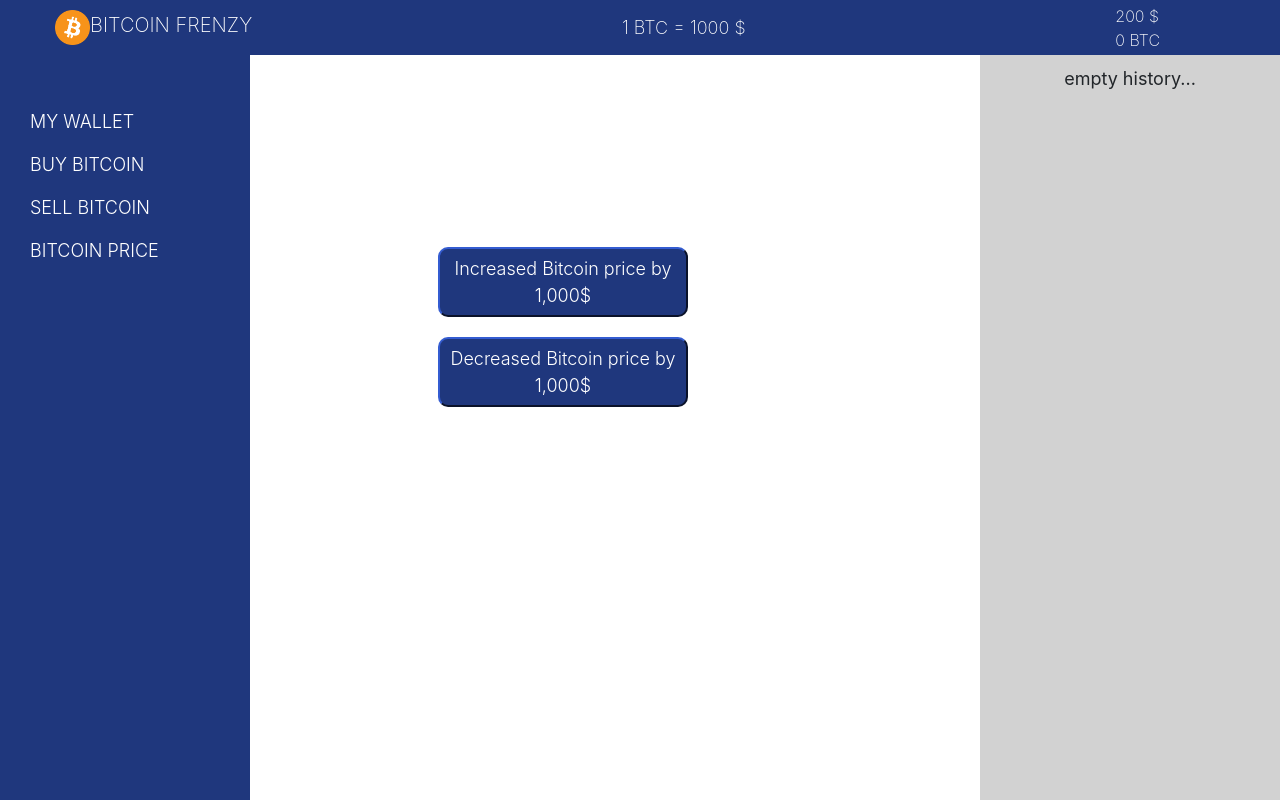
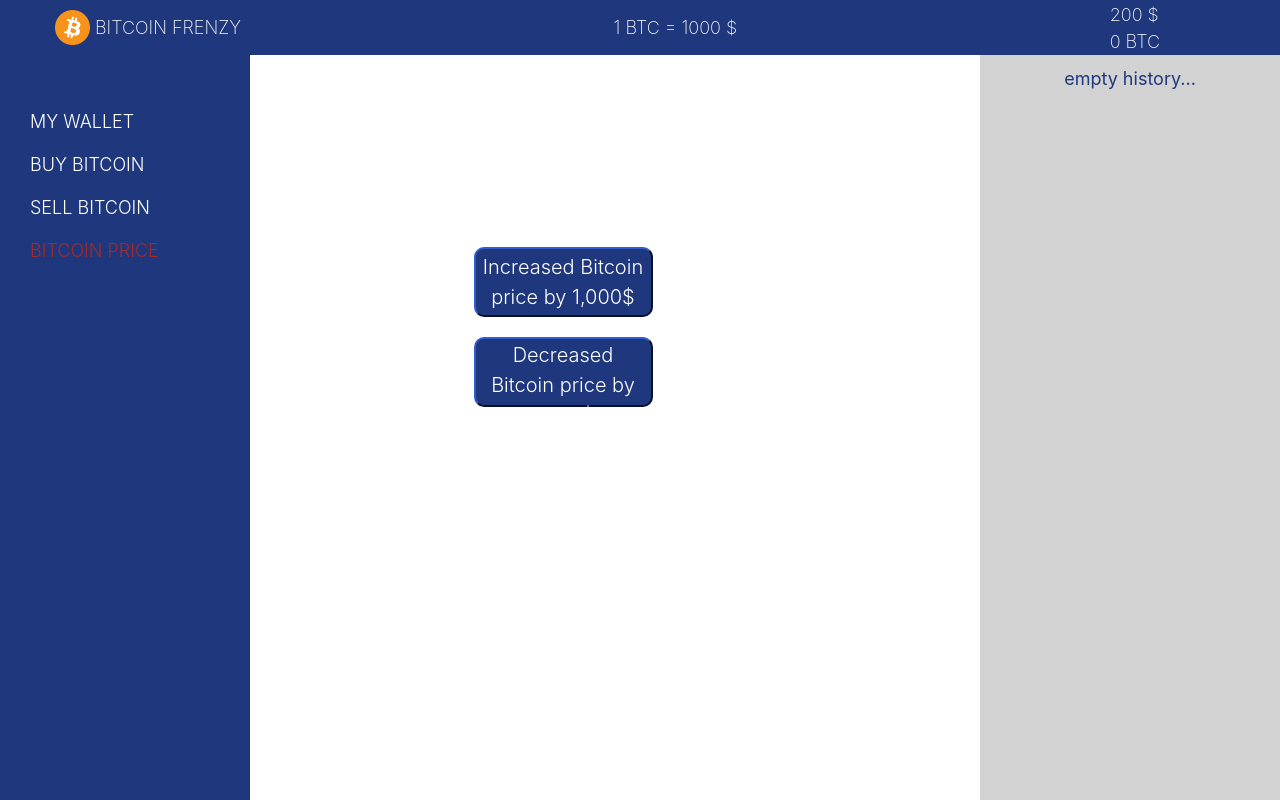
Before and after one commit to Gorelova-Elizaveta/Bitcoin_Frenzy, a Nuxt app: page /price in a window 1280 px wide. Built offline with nearby package versions, Linux system fonts and the light colour scheme.

Commit message:
added component MyButon && fix code style

```diff
--- a/components/BasicActionWindow.vue
+++ b/components/BasicActionWindow.vue
@@ -1,5 +1,5 @@
 <template>
-<div class="container-for-actions">
+<section class="container-for-actions">
 <div  class="empty_history" v-if="!$store.state.user.actionList.length">empty history...</div>
     <ul class="catalogue" id="v-for-object">
         <li class="list-child" v-for="data of $store.state.user.actionList" :key="data.date" >
@@ -8,7 +8,7 @@
         </li>
     </ul>
 
-</div>
+</section>
 </template>
 <script>
     export default {
@@ -28,8 +28,6 @@
         height: calc(100% - 55px);
         background-color: rgb(210 210 210);
         overflow-y: scroll;
-    }
-    .catalogue {
         color: rgb(31, 55, 125);
         list-style: none;
     }
@@ -54,9 +52,4 @@
         font-size: 18px;
     }
 
-    .list-value-1 {
-        margin-bottom: 40px;
-
-    }
-
 </style>
--- a/components/BasicHeader.vue
+++ b/components/BasicHeader.vue
@@ -1,8 +1,8 @@
 <template>
   <header class="topic">
-    <div class="ic-ti">
+    <div class="logo_container">
       <img  class="bitcoin_icon" src="~/assets/logo/bitcoin-btc-logo.png">
-      <span class="title">BITCOIN FRENZY</span>
+      <span  translate="no" class="title">BITCOIN FRENZY</span>
    </div>
     <div class="bitcoin_price_title"> 1 BTC = {{$store.state.price.bitcoinRate}} $</div>
     <div class="users_money">
@@ -28,22 +28,22 @@
     padding-left: 55px;
     padding-right: 120px;
     font-weight: 200;
+    color:white;
+    font-size: 18px;
   }
   .bitcoin_icon {
     width: 35px;
     height: 35px;
   }
-  .title {
-    color:white;
-    font-size: 20px;
-  }
-  .bitcoin_price_title {
-    color: white;
-    font-size: 18px;
-  }
   .users_money {
-    color: white;
     display: flex;
     flex-direction: column;
   }
+  .logo_container {
+    display: flex;
+    align-items: center;
+    gap: 5px
+  }
+
+
 </style>
--- a/components/BasicLeftNavbar.vue
+++ b/components/BasicLeftNavbar.vue
@@ -2,7 +2,7 @@
 <nav class="left-navbar">
     <ul class="navbar-nav mr-auto">
       <li v-for="{path, title} in refList" :key="path" :title="title" class="nav-item active">
-        <nuxt-link active-class="active" class="nav-link" :to="path">{{title}}</nuxt-link>
+        <nuxt-link active-class="active" class="nav-link" :to="path" exact>{{title}}</nuxt-link>
       </li>
     </ul>
 </nav>
@@ -26,12 +26,10 @@ export default {
 <style lang="scss" scoped>
  .left-navbar {
     position: absolute;
-  /* margin-top: 55px; */
     height: calc(100% - 55px);
     width: 250px;
     background-color: rgb(31, 55, 125) ;
  }
-
  .nav-link {
     color: white;
     font-weight: 300;
@@ -44,4 +42,8 @@ export default {
   margin-top: 45px;
  }
 
+ .active {
+  color: brown;
+ }
+
 </style>
--- /dev/null
+++ b/components/MyButton.vue
@@ -0,0 +1,26 @@
+<template>
+    <button class="buy-bitcoin" @click="$emit('click')">
+        <slot />
+    </button>
+</template>
+<script>
+    export default {
+        emits: ['click']
+    }
+</script>
+<style lang="scss">
+    .buy-bitcoin {
+        width: 150px;
+        height: 50px;
+        border-radius: 10px;
+        font-size: 20px;
+        background-color: rgb(31, 55, 125);
+        color: white;
+        font-weight: 300;
+        border-color:  rgb(31, 55, 125);
+    }
+    .buy-bitcoin:hover {
+        background-color: rgb(10, 25, 69);
+        transition: 1s;
+    }
+</style>
--- a/layouts/default.vue
+++ b/layouts/default.vue
@@ -1,13 +1,12 @@
-
 <template>
-  <div>
+  <main>
     <BasicComponents/>
     <section class ="main">
       <div class="container">
         <Nuxt/>
       </div>
     </section>
-  </div>
+  </main>
 </template>
 <script>
   import BasicComponents from "../components/BasicComponents.vue";
--- a/pages/buy.vue
+++ b/pages/buy.vue
@@ -1,17 +1,17 @@
 <template>
-    <div class="container-buy-page">
-    <button @click="setUsersBitcoin($store.state.price.bitcoinRate)" class="buy-bitcoin">Buy 1 bitcoin</button>
-    </div>
+    <main class="container-buy-page">
+        <MyButton @click="setUsersBitcoin($store.state.price.bitcoinRate)">Buy 1 bitcoin</MyButton>
+    </main>
 </template>
 <script>
    import { mapMutations } from 'vuex';
    export default {
-    methods:{
+    methods: {
         ...mapMutations({
-            setUsersBitcoin: 'user/setUsersBitcoin'
+            setUsersBitcoin: "user/setUsersBitcoin"
         }),
-    }
-   }
+    },
+}
 
 </script>
 <style lang="scss">
@@ -27,18 +27,4 @@
         flex-direction: column;
         align-items: center;
     }
-    .buy-bitcoin {
-        width: 150px;
-        height: 50px;
-        border-radius: 10px;
-        font-size: 20px;
-        background-color: rgb(31, 55, 125);
-        color: white;
-        font-weight: 300;
-        border-color:  rgb(31, 55, 125);
-    }
-    .buy-bitcoin:hover {
-        background-color: rgb(10, 25, 69);
-        transition: 1s;
-    }
 </style>
--- a/pages/index.vue
+++ b/pages/index.vue
@@ -1,12 +1,12 @@
 <template>
-  <div class="wallet_container">
+  <main class="wallet_container">
     <div class="text_block">
-      <span class="ffff">Your Bitcoin wallet</span>
-      <span class="ffff">You now own {{$store.state.user.usersBitcoin}} Bitcoins</span>
-      <button  @click="setUsersMoneyDeposit" class="moneys_button moneys_button-indent ">deposit 100$</button>
-      <button @click="setUsersMoneyWithdraw" class="moneys_button">withdraw 100$</button>
+      <span class="informational">Your Bitcoin wallet</span>
+      <span class="informational">You now own {{$store.state.user.usersBitcoin}} Bitcoins</span>
+      <MyButton @click="setUsersMoneyDeposit">deposit 100$</MyButton>
+      <MyButton @click="setUsersMoneyWithdraw">withdraw 100$</MyButton>
     </div>
-  </div>
+  </main>
 </template>
 
 <script>
@@ -21,8 +21,6 @@ import { mapState, mapMutations } from 'vuex'
       setUsersMoneyWithdraw:'user/setUsersMoneyWithdraw'}),
   }
  }
-
-
 </script>
 
 <style lang="scss">
@@ -45,25 +43,4 @@ import { mapState, mapMutations } from 'vuex'
     font-weight: 500;
     gap: 20px;
   }
-
-  .moneys_button {
-    width: 150px;
-    border-radius: 10px;
-    font-size: 16px;
-    background-color: rgb(31, 55, 125);
-    color: white;
-    font-weight: 300;
-    border-color:  rgb(31, 55, 125);
-  }
-
-  .moneys_button:hover{
-    background-color: rgb(10, 25, 69);
-    transition: 1s;
-  }
-
-  .moneys_button-indent {
-    margin-top: 30px;
-  }
-
-
 </style>
--- a/pages/price.vue
+++ b/pages/price.vue
@@ -1,14 +1,16 @@
 <template>
-    <div class="container-price-bitcoin">
-    <button @click="setBitcoinRateIncreased" class="price-bitcoin">Increased Bitcoin price by 1,000$</button>
-    <button @click="setBitcoinRateDecreased" class="price-bitcoin">Decreased Bitcoin price by 1,000$</button>
-    </div>
+    <main class="container-price-bitcoin">
+    <MyButton class="repair_button" @click="setBitcoinRateIncreased($store.state.user.actionList)">Increased Bitcoin price by 1,000$</MyButton>
+    <MyButton class="repair_button" @click="setBitcoinRateDecreased($store.state.user.actionList)">Decreased Bitcoin price by 1,000$</MyButton>
+    </main>
 </template>
 <script>
 import { mapMutations } from 'vuex';
 export default {
     methods:{
-        ...mapMutations(['setBitcoinRateIncreased', 'setBitcoinRateDecreased'])
+        ...mapMutations({
+            setBitcoinRateIncreased: 'price/setBitcoinRateIncreased',
+            setBitcoinRateDecreased: 'price/setBitcoinRateDecreased'})
     }
 
 }
@@ -43,4 +45,10 @@ export default {
         background-color: rgb(10, 25, 69);
         transition: 1s;
     }
+
+    .repair_button {
+    width: 179px;
+    height: 70px;
+
+    }
 </style>
--- a/pages/sell.vue
+++ b/pages/sell.vue
@@ -1,17 +1,16 @@
 <template>
-    <div class="container-sell-bitcoin">
-    <button @click="setUsersBitcoinSell" class="sell-bitcoin">Sold 1 Bitcoin</button>
-    </div>
+    <main class="container-sell-bitcoin">
+    <MyButton @click="setUsersBitcoinSell">Sold 1 Bitcoin</MyButton>
+    </main>
 </template>
 <script>
 import { mapMutations } from 'vuex';
 export default {
     methods:{
-        ...mapMutations(['setUsersBitcoinSell'])
+        ...mapMutations({
+            setUsersBitcoinSell: 'user/setUsersBitcoinSell'})
     }
-
 }
-
 </script>
 <style lang="scss">
     .container-sell-bitcoin {
--- a/store/price/mutations.js
+++ b/store/price/mutations.js
@@ -1,19 +1,19 @@
 export default {
-    setBitcoinRateIncreased(state) {
+    setBitcoinRateIncreased(state, actionList) {
         state.bitcoinRate += 1000;
-        state.actionList.unshift({value:'Increased Bitcoin price by 1,000$', date: Date.now()})
+        actionList.unshift({value:'Increased Bitcoin price by 1,000$', date: Date.now()})
     },
-    setBitcoinRateDecreased(state) {
+    setBitcoinRateDecreased(state, actionList) {
         if(state.bitcoinRate <= 1000) {
             $nuxt.$bvToast.toast('cannot be reduced', {
-                title: 'BootstrapVue Toast',
+                title: 'error',
                 variant: 'danger',
                 autoHideDelay: 5000,
             })
         }
         else{
             state.bitcoinRate -= 1000;
-            state.actionList.unshift({value:'Decreased Bitcoin price by 1,000$', date: Date.now()})
+            actionList.unshift({value:'Decreased Bitcoin price by 1,000$', date: Date.now()})
         }
     },
 }
--- a/store/user/mutations.js
+++ b/store/user/mutations.js
@@ -2,7 +2,7 @@ export default {
     setUsersMoneyWithdraw(state) {
         if ( state.usersMoney < 100) {
             $nuxt.$bvToast.toast('impossible to withdraw', {
-            title: 'BootstrapVue Toast',
+            title: 'error',
             variant: 'danger',
             autoHideDelay: 5000,
         })}
@@ -18,7 +18,7 @@ export default {
     setUsersBitcoin(state, bitcoinRate) {
         if(state.usersMoney < bitcoinRate) {
             $nuxt.$bvToast.toast('insufficient funds', {
-                title: 'BootstrapVue Toast',
+                title: 'error',
                 variant: 'danger',
                 autoHideDelay: 5000,
             })
@@ -32,7 +32,7 @@ export default {
     setUsersBitcoinSell(state) {
         if(!state.usersBitcoin) {
             $nuxt.$bvToast.toast('not enough bitcoins', {
-                title: 'BootstrapVue Toast',
+                title: 'error',
                 variant: 'danger',
                 autoHideDelay: 5000,
             })
```
